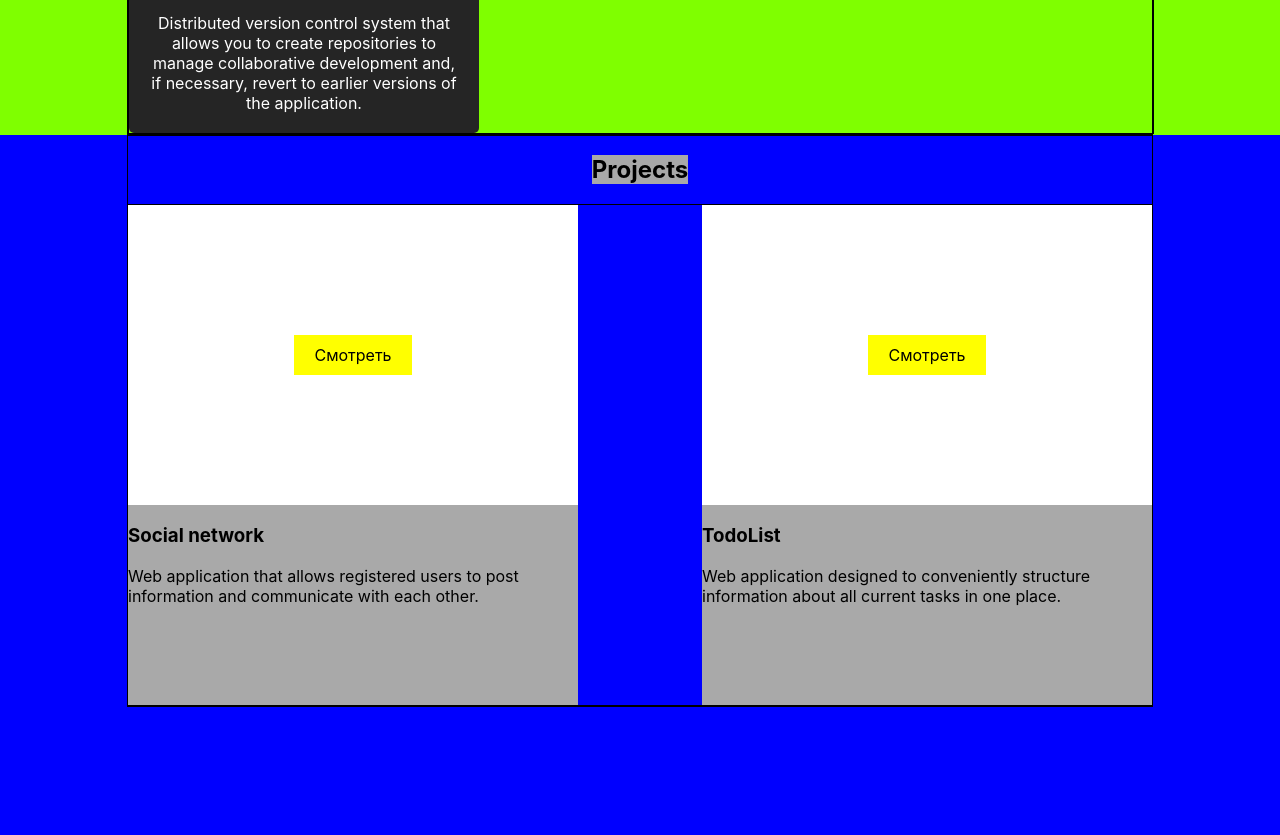
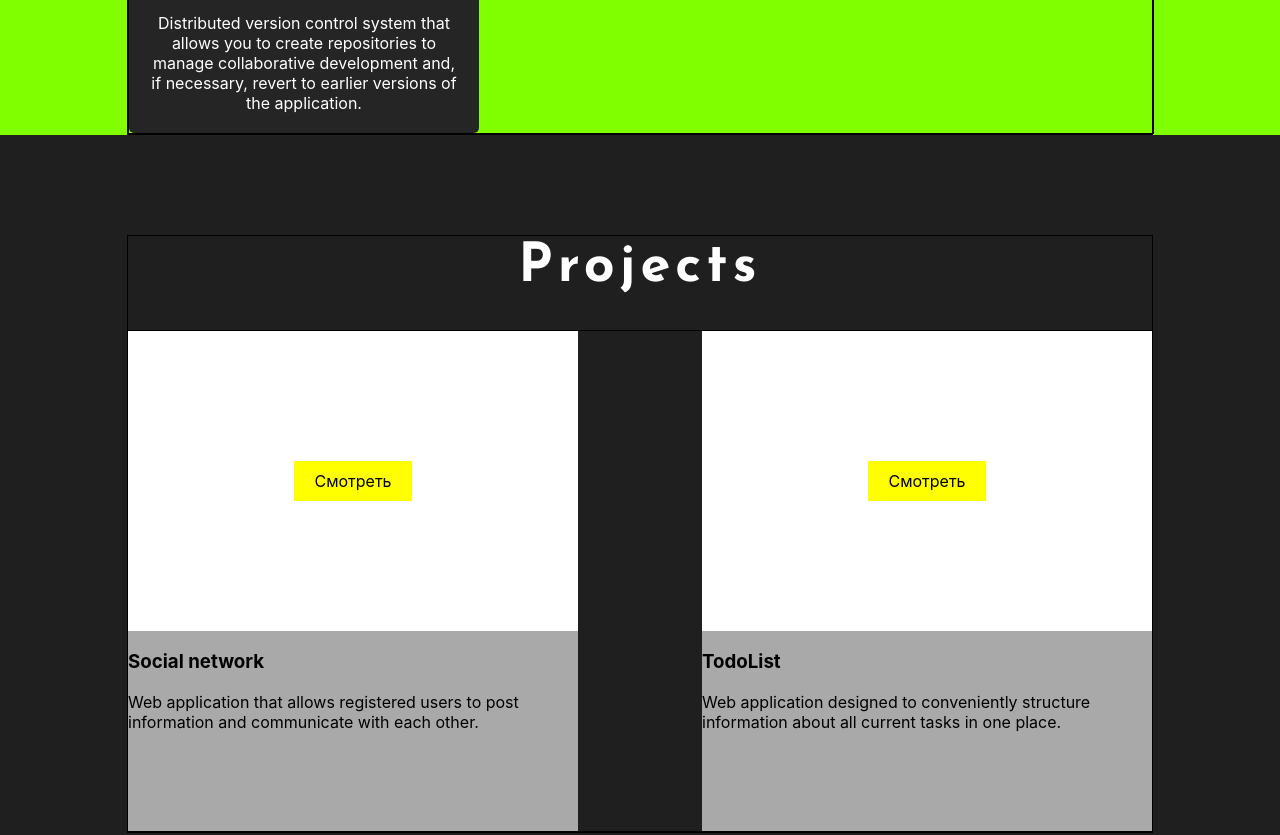
Before and after one commit to PavlinMavlin/Portfolio, a React (Create React App) app: page / in a window 1280 px wide. Shown: the part 2420-3255 px from the top of the page. Built offline with nearby package versions, Linux system fonts and the light colour scheme.

Commit message:
added media screen

```diff
--- a/public/index.html
+++ b/public/index.html
@@ -10,6 +10,9 @@
       content="Web site created using create-react-app"
     />
     <link rel="apple-touch-icon" href="%PUBLIC_URL%/logo192.png" />
+    <link rel="preconnect" href="https://fonts.googleapis.com">
+    <link rel="preconnect" href="https://fonts.gstatic.com" crossorigin>
+    <link href="https://fonts.googleapis.com/css2?family=Josefin+Sans:wght@100;300;400;600;700&display=swap" rel="stylesheet">
     <!--
       manifest.json provides metadata used when your web app is installed on a
       user's mobile device or desktop. See https://developers.google.com/web/fundamentals/web-app-manifest/
--- a/src/projects/Projects.module.css
+++ b/src/projects/Projects.module.css
@@ -1,6 +1,7 @@
 .projectsBlock {
-    min-height: 100vh;
-    background-color: blue;
+
+    background-color: #1f1f20;
+    padding: 100px 0;
 }
 
 
@@ -12,7 +13,19 @@
 }
 
 .title {
-    background-color: darkgray;
+
+    margin:0 0 30px;
+    font-family: 'Josefin Sans', sans-serif;
+    font-weight: 300;
+    color: #fff;
+    text-transform: capitalize;
+    font-size: 36px;
+    line-height: 1.2;
+    letter-spacing: 5px;
+}
+
+.title h2 {
+margin: 0;
 }
 
 .projects {
@@ -22,3 +35,9 @@
     justify-content: space-between;
     flex-wrap: wrap;
 }
+
+@media screen and (max-width: 1129px) {
+    .projects {
+        justify-content: center;
+    }
+}
--- a/src/projects/Projects.tsx
+++ b/src/projects/Projects.tsx
@@ -9,7 +9,9 @@
 
         <div className={style.projectsBlock}>
             <div className={`${s.container} ${style.projectsContainer}`}>
-                <h2 className={style.title}>Projects</h2>
+                <div className={style.title}>
+                    <h2 >Projects</h2>
+                </div>
                 <div className={style.projects}>
                     <Project title={"Social network"}
                              description={"Web application that allows registered users to post information and communicate with each other."}/>
```
